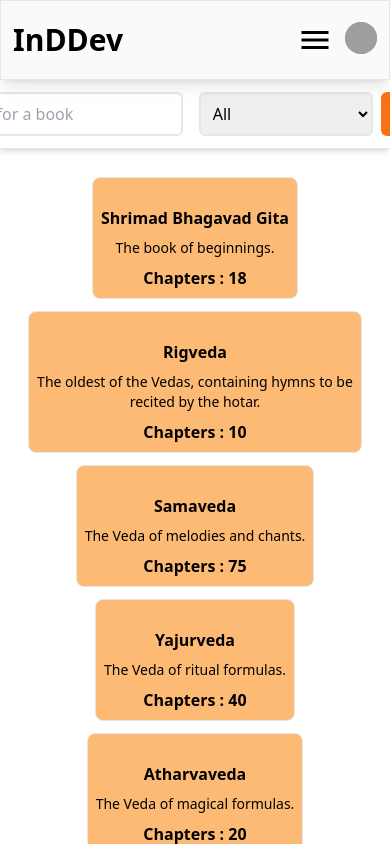
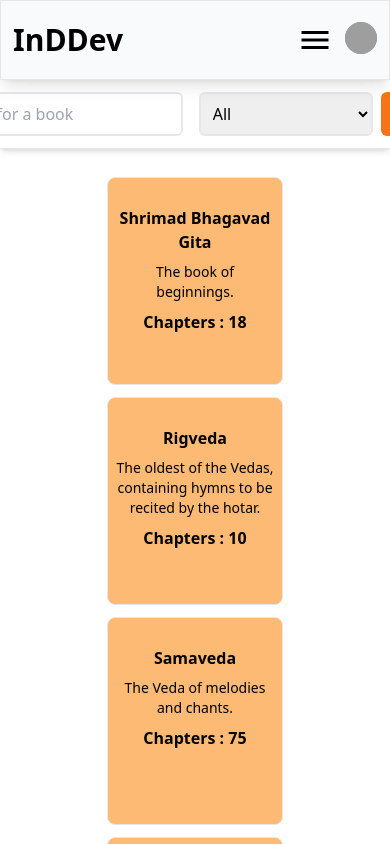
Before and after one commit to inddev/apna-temp, a React (Create React App) app in the folder client/: page /information in a window 390 px wide. Built offline with nearby package versions, Linux system fonts and the light colour scheme; grey boxes are pictures that could not be loaded.

Commit message:
"Refactored scripture item rendering to use ScriptureCard component"

```diff
--- a/client/src/components/searchBook/Main.js
+++ b/client/src/components/searchBook/Main.js
@@ -1,11 +1,11 @@
 import { scriptureData } from "../../utils/scripturesData";
 import { useState } from "react";
 import { Link } from "react-router-dom";
+import ScriptureCard from "./ScriptureCard";
 const Main = () => {
   const [search, setSearch] = useState("");
   const [currentPage, setCurrentPage] = useState(1);
   const itemsPerPage = 8;
-
   const filteredData = scriptureData.filter((item) =>
     item.name.toLowerCase().includes(search.toLowerCase())
   );
@@ -13,6 +13,7 @@
   const indexOfLastItem = currentPage * itemsPerPage;
   const indexOfFirstItem = indexOfLastItem - itemsPerPage;
   const currentItems = filteredData.slice(indexOfFirstItem, indexOfLastItem);
+  console.log(currentItems);
 
   const totalPages = Math.ceil(filteredData.length / itemsPerPage);
 
@@ -49,17 +50,8 @@
       <div className=" mx-auto lg:w-[80%]">
         <div className="grid lg:grid-cols-4 md:grid-cols-3 sm:grid-cols-2 justify-items-center gap-3 m-3 p-4 ">
           {currentItems.map((item, index) => (
-            <Link to={`/scripture/${item.name}`}>
-              <div
-                key={index}
-                className="cursor-pointer sm:w-44 sm:h-52 w-full border p-2 rounded-lg overflow-hidden bg-orange-300 hover:bg-orange-500"
-              >
-                <h1 className="text-center font-bold mt-5">{item.name}</h1>
-                <p className="text-center text-sm mt-2">{item.description}</p>
-                <div className="mt-2 text-center font-semibold">
-                  Chapters : {item.chapters}
-                </div>
-              </div>
+            <Link to={`/scripture/${item.name}`} key={item.id}>
+              <ScriptureCard scripture={item} key={item.id} />
             </Link>
           ))}
         </div>
--- /dev/null
+++ b/client/src/components/searchBook/ScriptureCard.js
@@ -0,0 +1,16 @@
+import React from "react";
+
+const ScriptureCard = ({ scripture }) => {
+  const { name, description, chapters } = scripture;
+  return (
+    <div className="w-44 h-52 border p-2 rounded-lg overflow-hidden bg-orange-300 hover:bg-orange-500">
+      <h1 className="text-center font-bold mt-5">{name}</h1>
+      <p className="text-center text-sm mt-2">{description}</p>
+      <div className="mt-2 text-center font-semibold">
+        Chapters : {chapters}
+      </div>
+    </div>
+  );
+};
+
+export default ScriptureCard;
```
